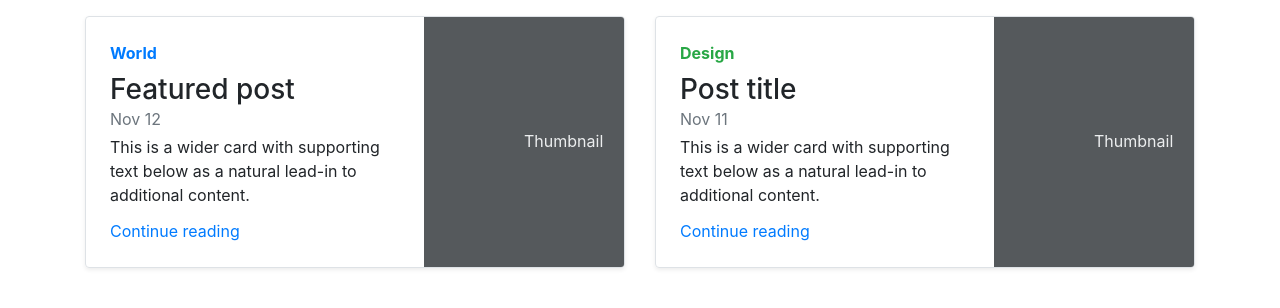
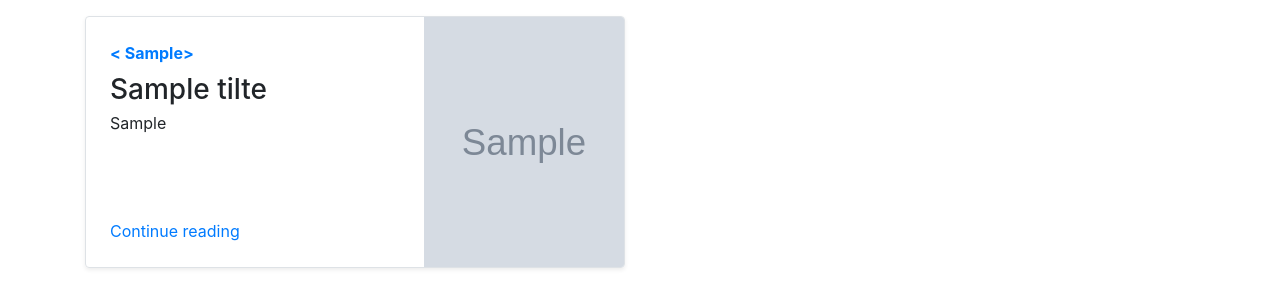
Before and after one commit to sahil312019/MyCart, a Django app: template blog/templates/blog/index.html in a window 1280 px wide. Shown: the part 56-364 px from the top of the page. Run offline with Django 3.2, Linux system fonts and the light colour scheme; the template is opened without the code that fills it: most values are stand-ins (such as "Sample title", 1, 10 or a date in 2020); some libraries are stand-ins or nearby versions.

Commit message:
Designing The Blog Home Page

```diff
--- a/blog/templates/blog/index.html
+++ b/blog/templates/blog/index.html
@@ -1,36 +1,29 @@
 {%extends 'blog/basic.html'%}
-
 {%block body%}
 <div class="container mt-3">
     <div class="row my-2">
+        {% for item in myposts %}
         <div class="col-md-6">
             <div class="row no-gutters border rounded overflow-hidden flex-md-row mb-4 shadow-sm h-md-250 position-relative">
                 <div class="col p-4 d-flex flex-column position-static">
-          <strong class="d-inline-block mb-2 text-primary">World</strong>
-          <h3 class="mb-0">Featured post</h3>
-          <div class="mb-1 text-muted">Nov 12</div>
-          <p class="card-text mb-auto">This is a wider card with supporting text below as a natural lead-in to additional content.</p>
+                    <strong class="d-inline-block mb-2 text-primary">
+                        < {{item.head0}}>
+                    </strong>
+                    <h3 class="mb-0">{{item.tilte}}</h3>
+                    <div class="mb-1 text-muted"></div>
+                    <p class="card-text mb-auto">{{item.head1}}</p>
                     <a href="#" class="stretched-link">Continue reading</a>
                 </div>
                 <div class="col-auto d-none d-lg-block">
-          <svg class="bd-placeholder-img" width="200" height="250" xmlns="http://www.w3.org/2000/svg" preserveAspectRatio="xMidYMid slice" focusable="false" role="img" aria-label="Placeholder: Thumbnail"><title>Placeholder</title><rect width="100%" height="100%" fill="#55595c"></rect><text x="50%" y="50%" fill="#eceeef" dy=".3em">Thumbnail</text></svg>
+                    <img src="/media/{{item.thumbnail}}" class="bd-placeholder-img" width="200" height="250" aria-label="Placeholder: Thumbnail">
+                    <title>Placeholder</title></img>
                 </div>
             </div>
         </div>
-    <div class="col-md-6">
-      <div class="row no-gutters border rounded overflow-hidden flex-md-row mb-4 shadow-sm h-md-250 position-relative">
-        <div class="col p-4 d-flex flex-column position-static">
-          <strong class="d-inline-block mb-2 text-success">Design</strong>
-          <h3 class="mb-0">Post title</h3>
-          <div class="mb-1 text-muted">Nov 11</div>
-          <p class="mb-auto">This is a wider card with supporting text below as a natural lead-in to additional content.</p>
-          <a href="#" class="stretched-link">Continue reading</a>
+        {% if forloop.counter|divisibleby:2%}
     </div>
-        <div class="col-auto d-none d-lg-block">
-          <svg class="bd-placeholder-img" width="200" height="250" xmlns="http://www.w3.org/2000/svg" preserveAspectRatio="xMidYMid slice" focusable="false" role="img" aria-label="Placeholder: Thumbnail"><title>Placeholder</title><rect width="100%" height="100%" fill="#55595c"></rect><text x="50%" y="50%" fill="#eceeef" dy=".3em">Thumbnail</text></svg>
-        </div>
-      </div>
-    </div>
-  </div>
+    <div class="row my-2">
+        {%endif%}
+        {%endfor%}</div>
 </div>
 {%endblock%}
--- a/blog/views.py
+++ b/blog/views.py
@@ -1,9 +1,12 @@
 from django.shortcuts import render
 from django.http import HttpResponse
+from .models import Blogpost
 
 
 def index(request):
-    return render(request, "blog/index.html")
+    myposts = Blogpost.objects.all()
+    print(myposts)
+    return render(request, 'blog/index.html', {'myposts': myposts})
 
 
 def blogpost(request):
```
Also changed, not shown: db.sqlite3, media/shop/images/pexels-harsch-shivam-2007647.jpg (added), media/shop/images/pexels-pavel-danilyuk-8438917.jpg (added). Lines whose indentation alone changed are shown as unchanged.
